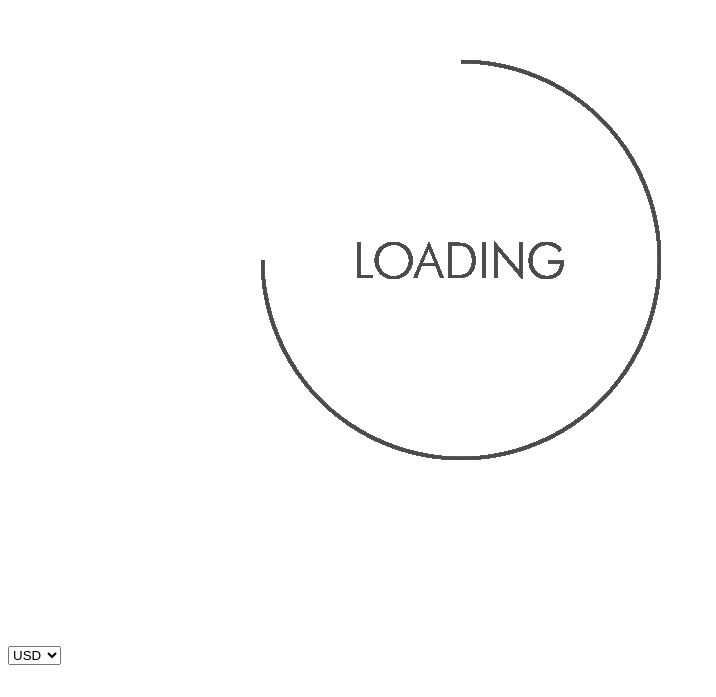
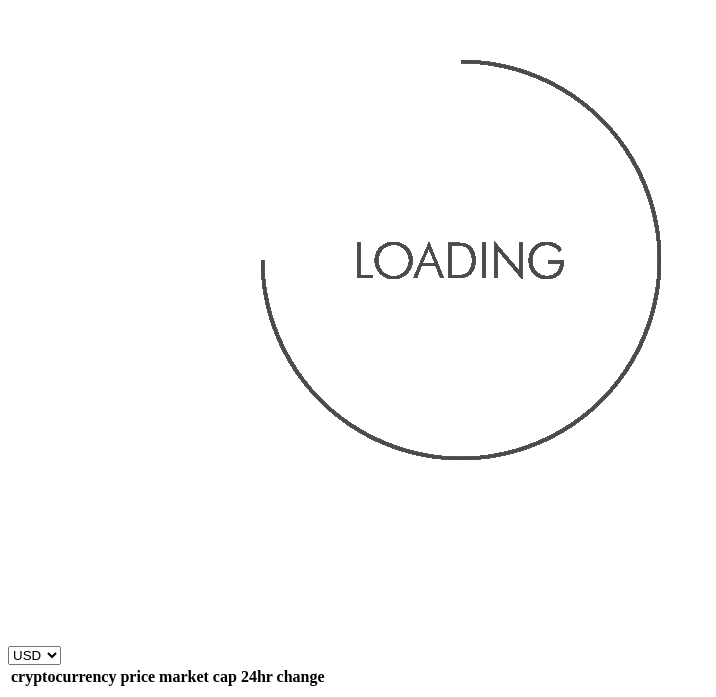
Before and after one commit to JackStandbridge/crypto-tracker, a React (Create React App) app: page / in a window 1280 px wide. Shown: the part 148-845 px from the top of the page, without its empty margins (0-716 px from the left). Before the commit the page ends 821 px from the top, so only its background shows below. Built offline with nearby package versions, Linux system fonts and the light colour scheme.

Commit message:
add jsx to table components

```diff
--- a/src/App.js
+++ b/src/App.js
@@ -2,12 +2,14 @@ import React from 'react';
 
 import CurrencyPicker from './components/CurrencyPicker';
 import Loading from './components/Loading';
+import Table from './components/Table';
 
 const App = () => {
 	return (
 		<>
 			<CurrencyPicker />
 			<Loading />
+			<Table />
 		</>
 	);
 };
--- a/src/components/Table/Table.js
+++ b/src/components/Table/Table.js
@@ -1,8 +1,14 @@
 import React from 'react';
+
+import TableHead from './TableHead';
+import TableBody from './TableBody';
 
 const Table = () => {
 	return (
-		<div>Table</div>
+		<table>
+			<TableHead />
+			<TableBody />
+		</table>
 	);
 };
 
--- a/src/components/Table/TableBody.js
+++ b/src/components/Table/TableBody.js
@@ -1,9 +1,26 @@
 import React from 'react';
 
-const TableBody = () => {
+import TableCell from './TableCell';
+
+const TableBody = ({ rows }) => {
 	return (
-		<div>TableBody</div>
+		<tbody>
+			{ rows.map(row => (
+				<tr>
+					{ row.map(cell => (
+						<TableCell
+							value={ cell }
+							element='th'
+						/>
+					))}
+				</tr>
+			)) }
+		</tbody>
 	);
 };
 
 export default TableBody;
+
+TableBody.defaultProps = {
+	rows: []
+};
--- a/src/components/Table/TableCell.js
+++ b/src/components/Table/TableCell.js
@@ -1,9 +1,15 @@
 import React from 'react';
 
-const TableCell = () => {
-	return (
-		<div>TableCell</div>
-	);
+const TableCell = ({ value, element, className }) => {
+	return element === 'th' ?
+		<th className={ className }>{ value }</th>
+		:
+		<td className={ className }>{ value }</td>
 };
 
 export default TableCell;
+
+TableCell.defaultProps = {
+	element: 'td',
+	className: ''
+};
--- a/src/components/Table/TableHead.js
+++ b/src/components/Table/TableHead.js
@@ -1,9 +1,29 @@
 import React from 'react';
 
-const TableHead = () => {
+import TableCell from './TableCell';
+
+const TableHead = ({ columns }) => {
 	return (
-		<div>TableHead</div>
+		<thead>
+			<tr>
+				{ columns.map(col => (
+					<TableCell
+						value={ col }
+						element='th'
+					/>
+				)) }
+			</tr>
+		</thead>
 	);
 };
 
 export default TableHead;
+
+TableHead.defaultProps = {
+	columns: [
+		'cryptocurrency',
+		'price',
+		'market cap',
+		'24hr change'
+	],
+};
--- /dev/null
+++ b/src/components/Table/index.js
@@ -0,0 +1 @@
+export { default } from './Table';
```
